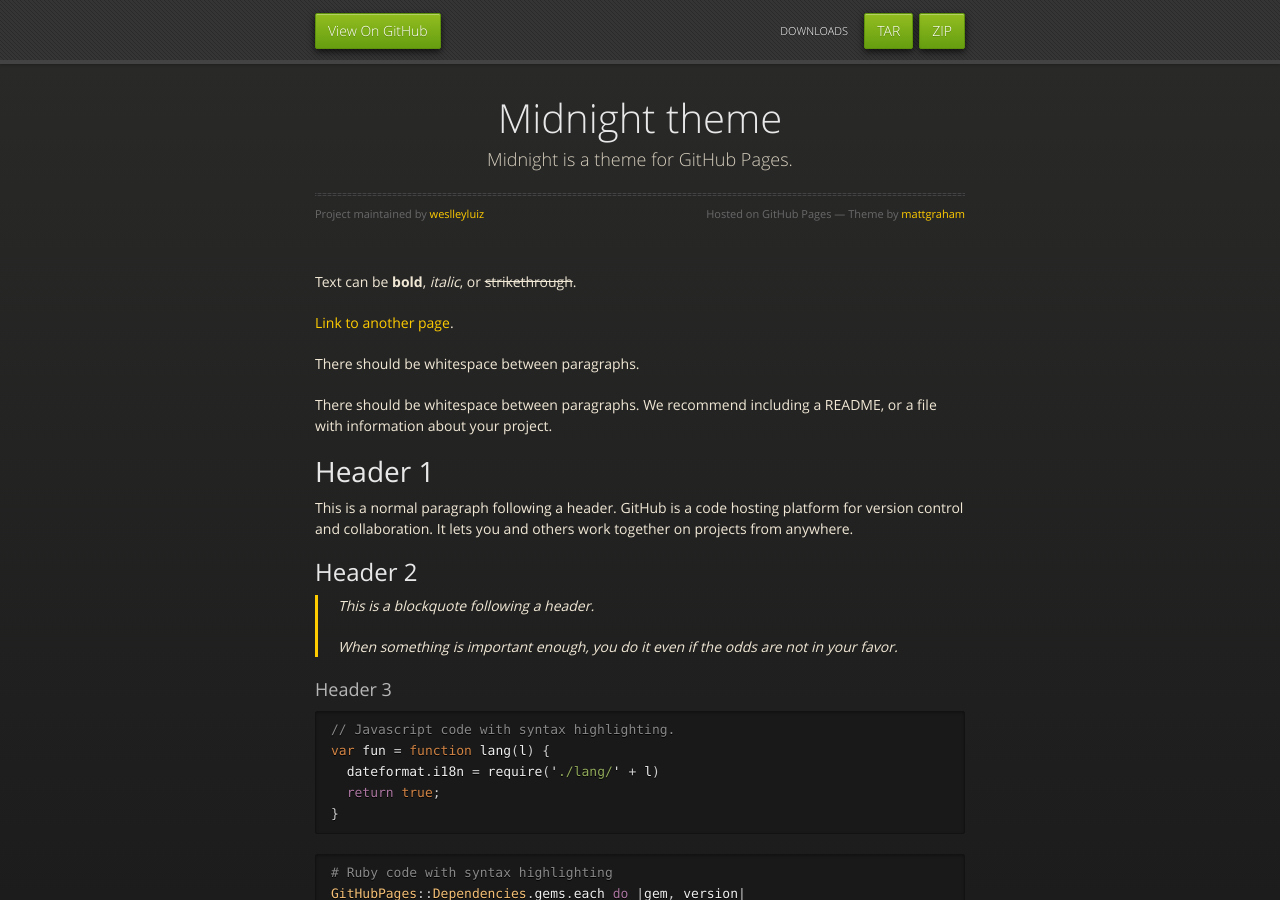
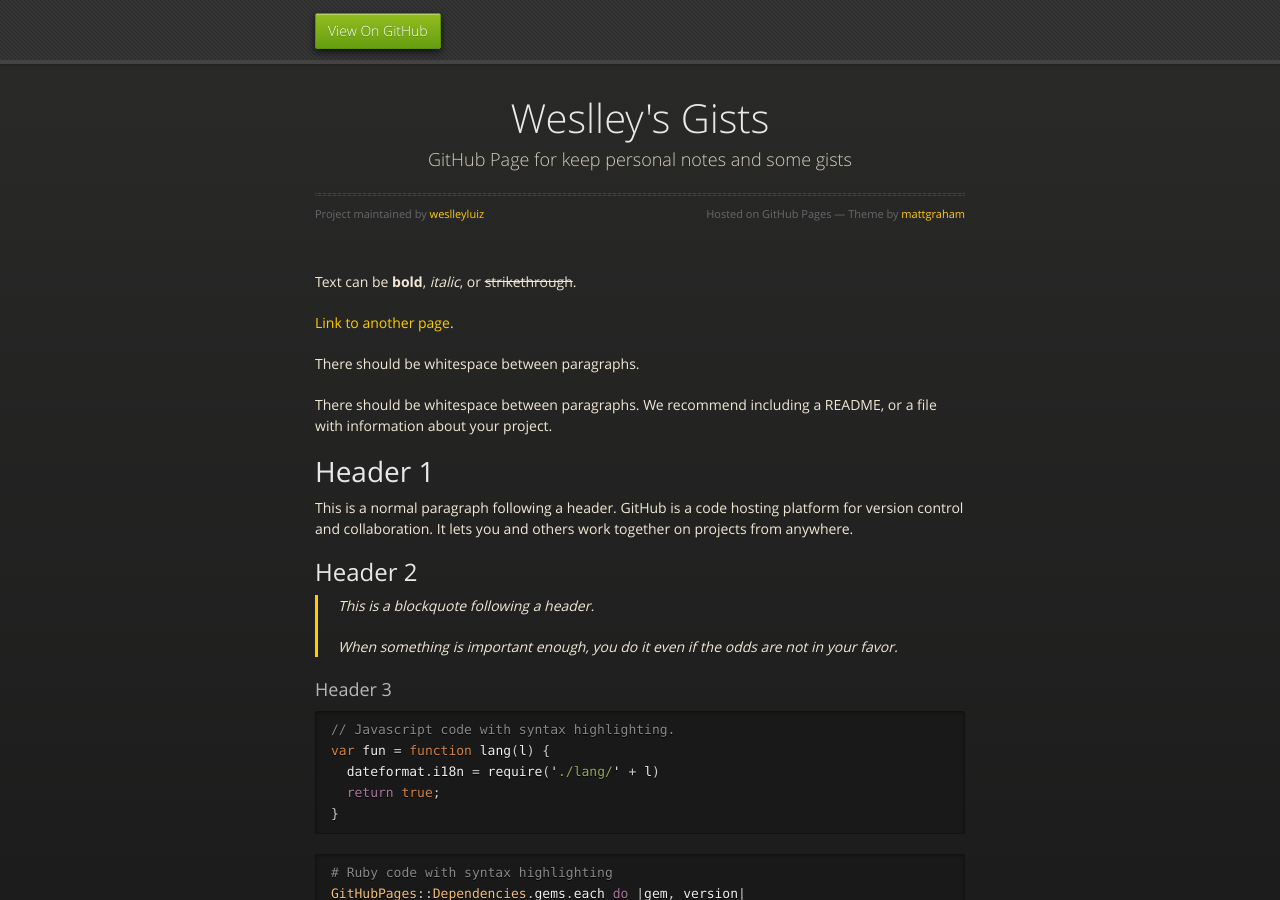
Before and after one commit to weslleyluiz/weslleyluiz.github.io, a Jekyll site: the page built from index.md, in a window 1280 px wide and 900 px high. Built offline with Jekyll 4.4.1, drawn with Linux system fonts in a browser that asks for light colours.

Commit message:
title update

```diff
--- a/_config.yml
+++ b/_config.yml
@@ -1,5 +1,5 @@
-title: Midnight theme
-description: Midnight is a theme for GitHub Pages.
-show_downloads: true
+title: Weslley's Gists
+description:  GitHub Page for keep personal notes and some gists
+show_downloads: false
 google_analytics:
 theme: jekyll-theme-midnight
```
